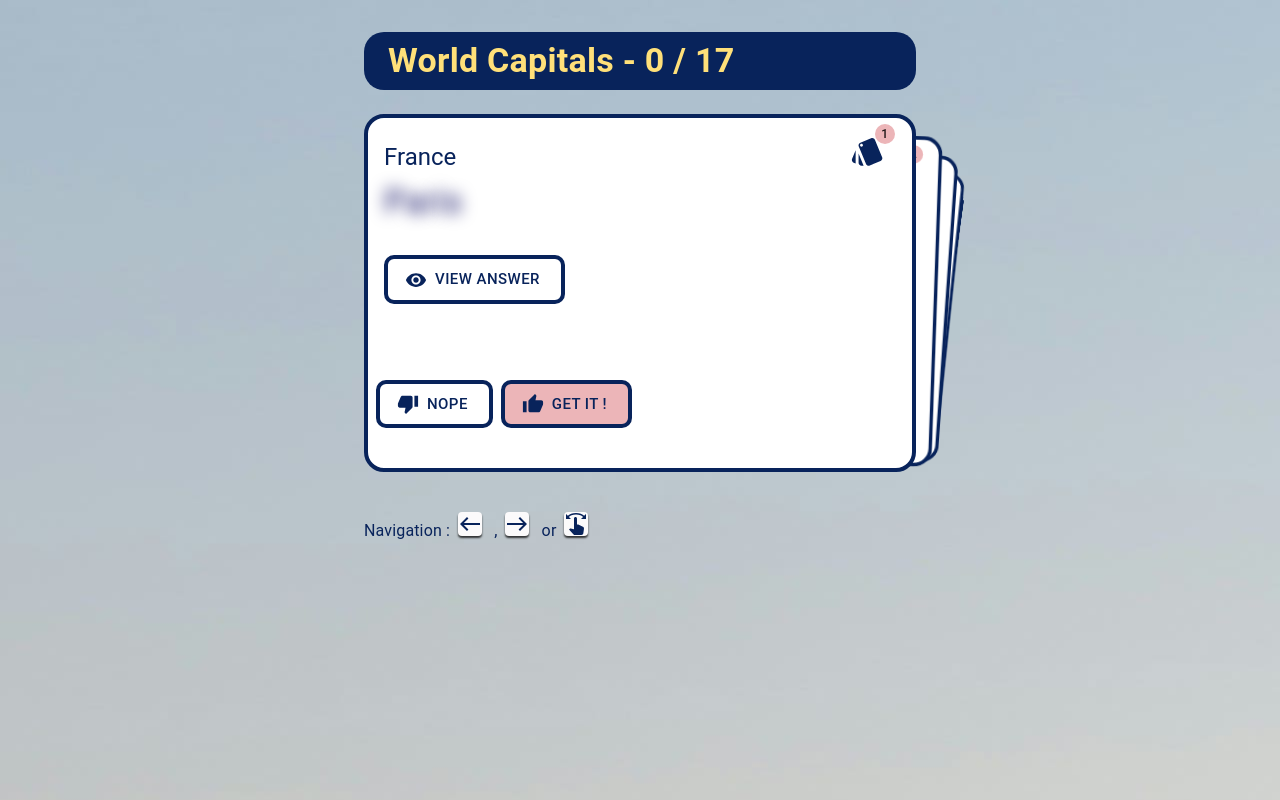
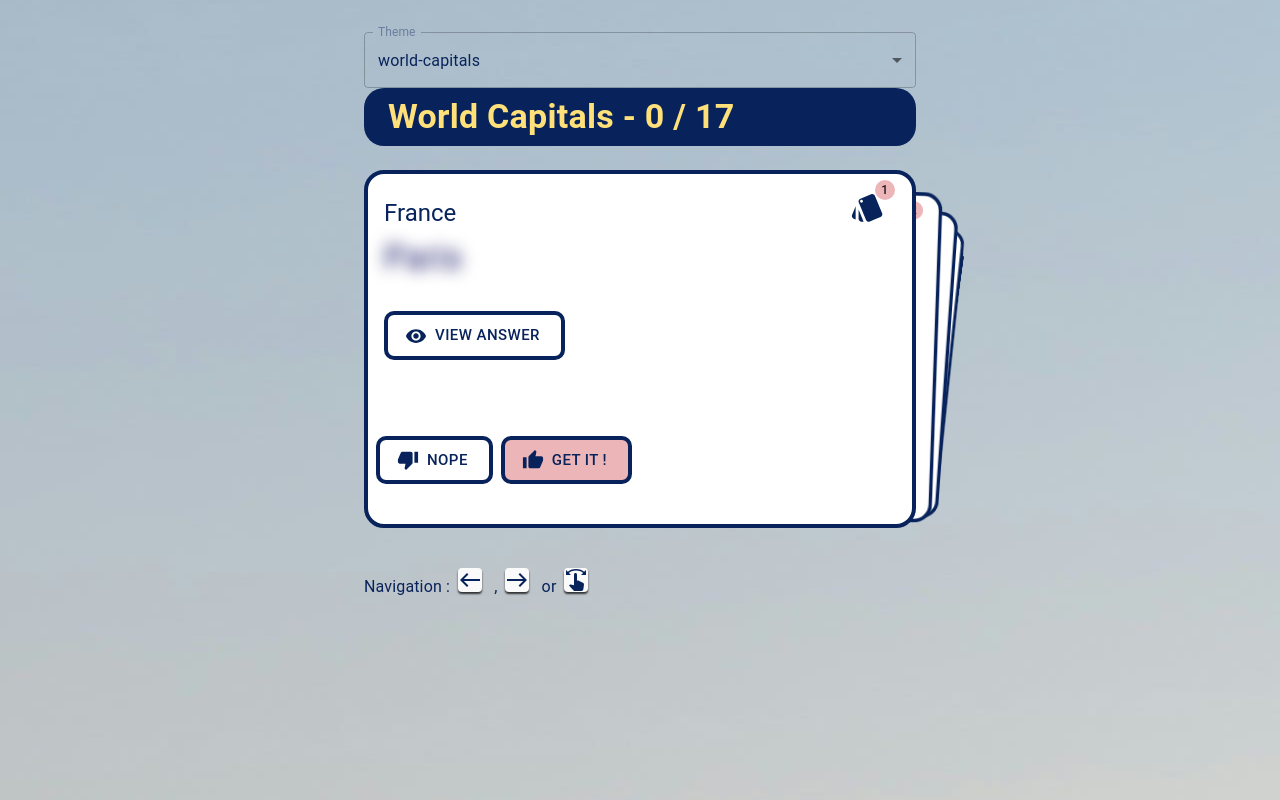
Before and after one commit to LionelENSFELDER/flashcards, a React (Vite) app: page / in a window 1280 px wide. Built offline with nearby package versions, Linux system fonts and the light colour scheme.

Commit message:
multiple themes

```diff
--- a/src/App.tsx
+++ b/src/App.tsx
@@ -1,94 +1,50 @@
 import { useState } from "react";
 import { ThemeProvider } from "@mui/material/styles";
-import worldCapitals from "./data/world-capitals.json";
-import worldCurrencies from "./data/world-currencies.json";
 import { Box, Container, Typography } from "@mui/material";
 import FlashCard from "./components/flash-card";
-import { StateEnum, DataCardType } from "./types";
+import { ThemeType, StateEnum, DataCardType } from "./types";
 import colorsDefault from "./colors/colors-default";
 import CardStack from "./components/card-stack";
 import SwipeIcon from "@mui/icons-material/Swipe";
 import EastIcon from "@mui/icons-material/East";
 import WestIcon from "@mui/icons-material/West";
 import NavigationTip from "./components/navigation-tip";
+import ThemeSelect from "./components/theme-select";
+import { getTheme, getThemeList } from "./theme/get-theme";
 import "./index.css";
+
 function App() {
-  const availableCardsThemes: string[] = ["world-capitals", "world-currencies"];
-  const getCardsTheme = (name: string): string | undefined => {
-    const themeIndex: number | undefined = availableCardsThemes.findIndex(
-      (element) => element === name
-    );
-    if (themeIndex !== undefined) {
-      return "./data/" + availableCardsThemes[themeIndex] + ".json";
-    }
-    return undefined;
-  };
   const [score, setScore] = useState<number>(0);
-  const addOneOnScore = (point: number) => {
-    const nextScore = score + point;
-    setScore(nextScore);
-  };
-
-  const modules = import.meta.glob("./data/*.json");
-  const ThemesList: string[] = [];
-  const getThemesList = () => {
-    for (const path in modules) {
-      modules[path]().then((mod: any) => {
-        ThemesList.push(mod.default.theme);
-      });
-    }
-  };
-  getThemesList();
-  console.log(ThemesList);
-
-  const allThemes: { name: string; cards: any }[] = [];
-  const getAllThemes = () => {
-    for (const path in modules) {
-      modules[path]().then((mod: any) => {
-        const obj: any = {};
-        obj.name = mod.default.theme;
-        obj.cards = mod.default.cards;
-        allThemes.push(obj);
-      });
-      console.log(allThemes);
-    }
-  };
-  getAllThemes();
-  console.log(allThemes.find((element) => element.name === "world-capitals"));
-  // for (const path in modules) {
-  //   modules[path]().then((mod: any) => {
-  //     cardThemeSelectList.push(mod.default.theme);
-  //     const obj: any = {};
-  //     // obj.name = mod.default.theme;
-  //     obj[mod.default.theme] = mod.default.cards;
-  //     allCardsThemes.push(obj);
-  //     // console.log(obj);
-  //   });
-  //   // console.log(allCardsThemes);
-  // }
-  // console.log(allCardsThemes[0]);
-  // const [cardsTheme, setCardsTheme] = useState<any>(
-  //   getCardsTheme("world-capitals")
-  // );
-  // console.log("cardTheme", cardsTheme);
-
-  const cards: DataCardType[] = worldCapitals.cards;
-  const maxScore: number = cards.length;
-  const themeQuestion = worldCapitals.themeQuestion;
-  const items = cards.map((card: DataCardType, index: number) => (
+  const [currentTheme, setCurrentTheme] = useState<ThemeType>(getTheme());
+  const items = currentTheme.cards.map((card: DataCardType, index: number) => (
     <FlashCard
       key={index}
       index={index}
       question={card.question}
       answer={card.answer}
       state={StateEnum.Unviewed}
-      callback={(point: number) => addOneOnScore(point)}
+      callback={(point: number) => updateScore(point)}
     />
   ));
+  const updateCurrentTheme = (name: string) => {
+    const newTheme = getTheme(name);
+    setCurrentTheme(newTheme);
+  };
+
+  const updateScore = (point: number) => {
+    const nextScore = score + point;
+    setScore(nextScore);
+  };
+  const maxScore: number = currentTheme.cards.length;
+  const themeQuestion = currentTheme.themeQuestion;
 
   return (
     <ThemeProvider theme={colorsDefault}>
       <Container maxWidth="sm" sx={{ p: 4, pr: 5 }}>
+        <ThemeSelect
+          themesList={getThemeList()}
+          callback={updateCurrentTheme}
+        />
         <Typography
           variant="h4"
           sx={{
--- /dev/null
+++ b/src/components/theme-select.tsx
@@ -0,0 +1,44 @@
+import { useState } from "react";
+import Box from "@mui/material/Box";
+import InputLabel from "@mui/material/InputLabel";
+import MenuItem from "@mui/material/MenuItem";
+import FormControl from "@mui/material/FormControl";
+import Select, { SelectChangeEvent } from "@mui/material/Select";
+
+type ThemeSelectType = {
+  themesList: string[];
+  callback: (name: string) => void;
+};
+const ThemeSelect = ({ themesList, callback }: ThemeSelectType) => {
+  const [theme, setTheme] = useState<string>(themesList[0]);
+
+  const handleChange = (event: SelectChangeEvent) => {
+    setTheme(event.target.value);
+    callback(event.target.value);
+  };
+
+  return (
+    <Box sx={{ minWidth: 120 }}>
+      <FormControl fullWidth>
+        <InputLabel id="theme-select-label">Theme</InputLabel>
+        <Select
+          labelId="theme-select-label"
+          id="theme-select"
+          value={theme}
+          label="Theme"
+          onChange={handleChange}
+        >
+          {themesList.map((element, index) => {
+            return (
+              <MenuItem key={index} value={element}>
+                {element}
+              </MenuItem>
+            );
+          })}
+        </Select>
+      </FormControl>
+    </Box>
+  );
+};
+
+export default ThemeSelect;
--- a/src/data/world-currencies.json
+++ b/src/data/world-currencies.json
@@ -1,7 +1,7 @@
 {
   "mode": "flash",
   "theme": "world-currencies",
-  "themeQuestion": "World currencies",
+  "themeQuestion": "World Currencies",
   "cards": [
     {
       "question": "United States",
--- /dev/null
+++ b/src/theme/get-theme.tsx
@@ -0,0 +1,37 @@
+// const themesModules = import.meta.glob("./data/*.json");
+import worldCapital from "../data/world-capitals.json";
+import worldCurrencies from "../data/world-currencies.json";
+import worldLanguages from "../data/world-laguages.json";
+
+// const getThemesData = () => {
+//   const data = [];
+//   for (const path in themesModules) {
+//     themesModules[path]().then((mod: any) => {
+//       const obj: any = {};
+//       obj.name = mod.default.theme;
+//       obj.cards = mod.default.cards;
+//       data.push(obj);
+//     });
+//   }
+//   console.log(data);
+//   setThemesData(data);
+// };
+export const getThemeList = (): string[] => {
+  return ["world-capitals", "world-currencies", "world-languages"];
+};
+export const getTheme = (name?: string) => {
+  switch (name) {
+    case "world-capitals":
+      return worldCapital;
+      break;
+    case "world-currencies":
+      return worldCurrencies;
+      break;
+    case "world-languages":
+      return worldLanguages;
+      break;
+    default:
+      return worldCapital;
+      break;
+  }
+};
```
Also changed, not shown: src/types.tsx (+6 -1 lines).
